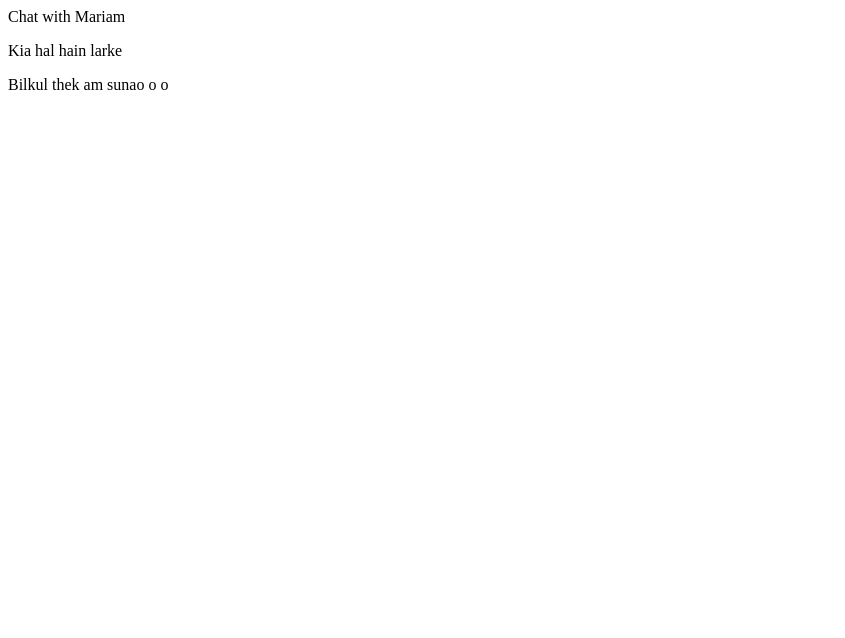
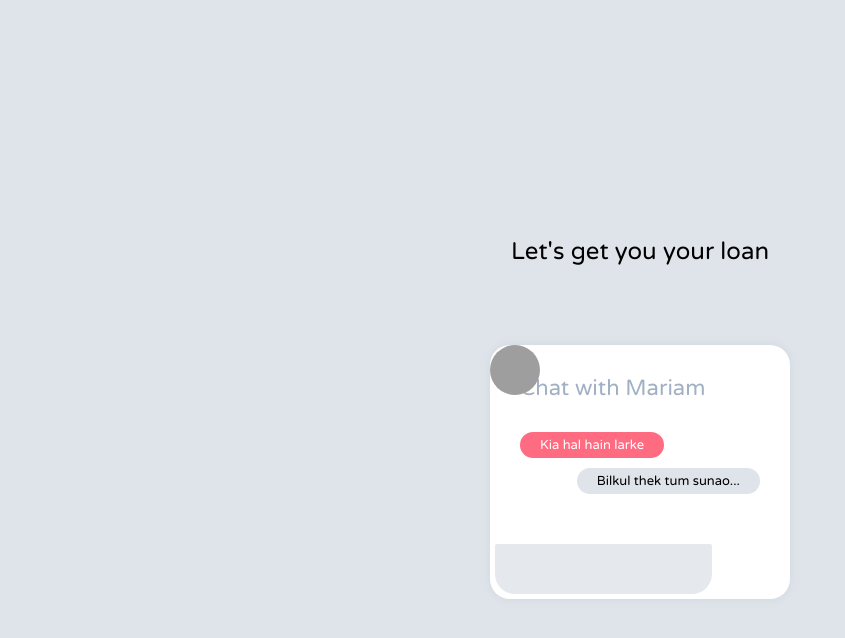
Before and after one commit to adiled/finclusion, a website: page web/index.html in a window 1280 px wide. Shown: the whole page, without its empty margins (0-845 px from the left). Drawn offline with Linux system fonts and the light colour scheme; grey boxes are pictures that could not be loaded.

Commit message:
Chatbox: updated

```diff
--- a/web/index.html
+++ b/web/index.html
@@ -8,12 +8,19 @@
 
 	<section id="mariam">
 
+		<h1>Let&apos;s get you your loan</h1>
+		<br><br><br>
+
+		<div class="chatbox">
+			<div class="photo"></div>
 			<div class="container">
 				<div class="title">Chat with Mariam</div>
 				<p class="message bot">Kia hal hain larke</p>
-		<p class="message">Bilkul thek am sunao o o</p>
+				<p class="message">Bilkul thek tum sunao...</p>
+				<div class="clr"></div>
 			</div>
-
+			<input type="text" class="input">
+		</div>
 	</section>
 
 </body>
--- a/web/src/scss/main.scss
+++ b/web/src/scss/main.scss
@@ -1,15 +1,24 @@
-@import url('https://fonts.googleapis.com/css?family=Nunito');
+@import url('https://fonts.googleapis.com/css?family=Varela+Round');
 
 $gray: #dfe4ea;
 $border-radius: 20px;
 
 
-body {background-color: $gray; font-size: 16px; font-family: Nunito}
+body {background-color: $gray; font-size: 16px; font-family: Varela Round;}
+
+
+h1, h2, h3, h4, h5, h5 {font-weight: 400}
+
+.clr {clear: both}
 
 #mariam { display: flex; align-items: center; flex-flow: column; justify-content: center; height: 100vh;
 
-	.container { padding: 30px; max-width: 250px; width: 100%;
+	.chatbox { max-width: 300px; width: 100%; position: relative;
 		background-color: #fff; border-radius: 20px; box-shadow: 0 0 10px 0 darken($gray, 5);
+
+		.photo {position: absolute; width: 50px; height: 50px; border-radius: 50%; background-color: #000; background-image: url('https://pbs.twimg.com/profile_images/874784286620221440/C5uAlc_y_400x400.jpg'); background-size: cover;}
+
+		.container {padding: 30px; margin-bottom: 10px}
 
 		.title {margin-bottom: 26px; font-size: 22px; color: darken($gray, 20)}
 
@@ -17,7 +26,9 @@ body {background-color: $gray; font-size: 16px; font-family: Nunito}
 			font-size: 13px; background-color: $gray}
 		.message.bot {float: left; background-color: #ff6b81; color: #fff}
 
-		.input {}
+		.input { max-width: 100%; max-height: 50px; margin: 5px; box-sizing: border-box; padding: 20px; color: darken($gray,50); border: 0; border-radius: 2px 2px $border-radius $border-radius; outline: none;
+			background-color: lighten($gray, 2);
+		}
 	}
 
 }
```
Also changed, not shown: web/src/main.css. Lines whose indentation alone changed are shown as unchanged.
